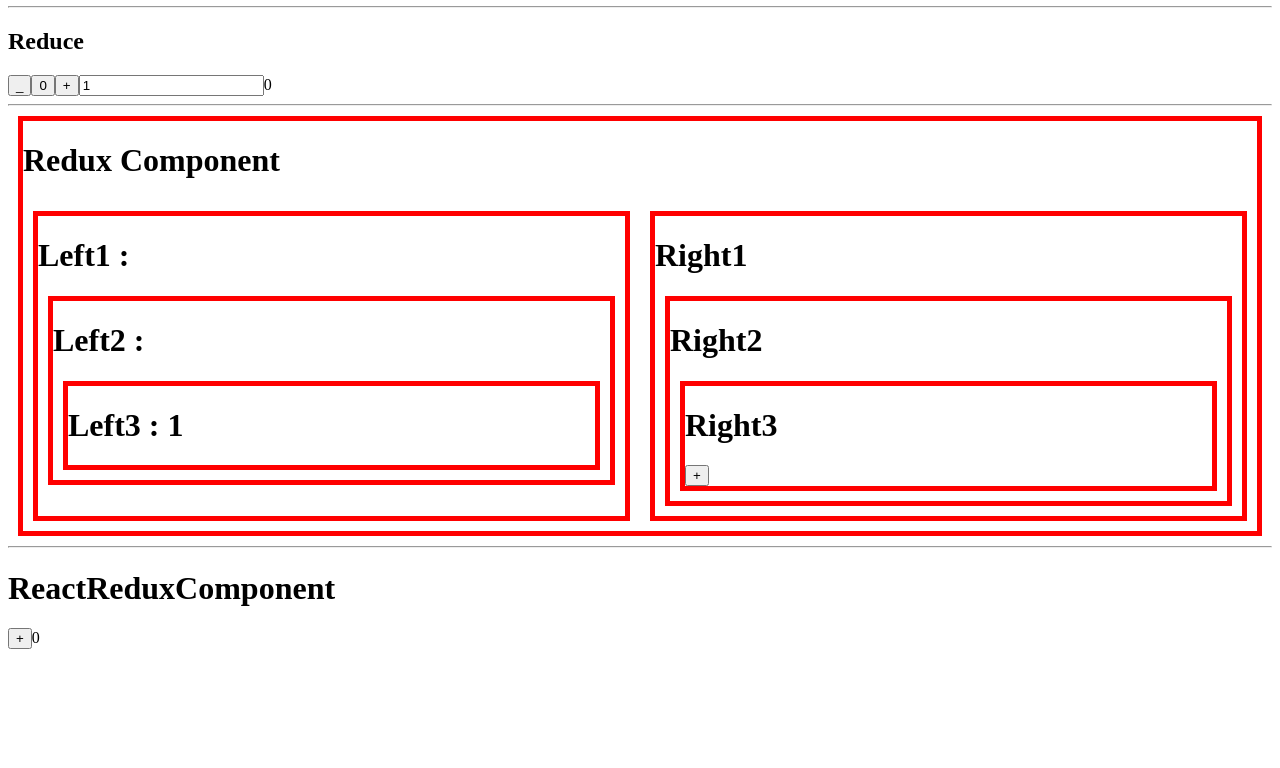
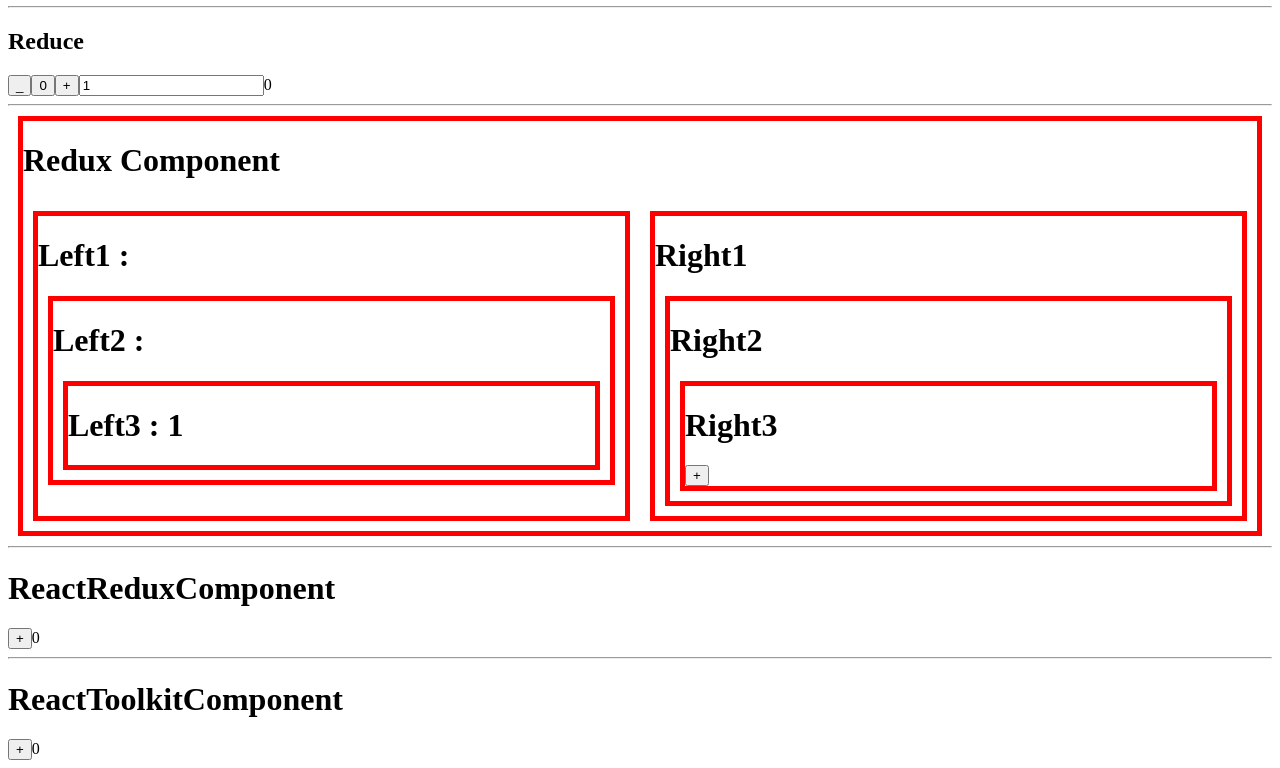
Before and after one commit to DevAnna9408/react-router-app, a React (Create React App) app: page / in a window 1280 px wide. Shown: the part 516-1284 px from the top of the page. Before the commit the page ends 1173 px from the top, so only its background shows below. Built offline with nearby package versions, Linux system fonts and the light colour scheme.

Commit message:
redux 툴킷의 store는 vuex랑 비슷하다.

```diff
--- a/package.json
+++ b/package.json
@@ -3,6 +3,7 @@
   "version": "0.1.0",
   "private": true,
   "dependencies": {
+    "@reduxjs/toolkit": "^1.9.5",
     "@testing-library/jest-dom": "^5.16.5",
     "@testing-library/react": "^13.4.0",
     "@testing-library/user-event": "^13.5.0",
--- a/src/index.js
+++ b/src/index.js
@@ -7,6 +7,7 @@
 import Reduce from "./views/reduce/Reduce";
 import ReduxComponent from "./views/redux/ReduxComponent";
 import ReactReduxComponent from "./views/redux/ReactReduxComponent";
+import ReactToolkitComponent from "./views/redux/ReactToolkitComponent";
 const SimpleButton = styled.button`
     color: white;
     background-color: black;
@@ -145,6 +146,8 @@
             <ReduxComponent />
             <hr />
             <ReactReduxComponent />
+            <hr />
+            <ReactToolkitComponent />
         </div>
     )
 }
--- /dev/null
+++ b/src/store/counterSlice.js
@@ -0,0 +1,23 @@
+import { createSlice } from "@reduxjs/toolkit";
+
+// store에 담을 각각의 기능들
+const counterSlice = createSlice({
+
+    // 기능의 이름
+    name: 'counterSlice',
+
+    // 기능의 초기값, vuex의 state
+    initialState: { value:0 },
+
+    // 기능, 함수명을 작성하고 인자로 state와 action을 받는다. vuex의 actions
+    reducers: {
+        up: (state, action) => {
+            state.value = state.value + action.payload
+        },
+        down: (state, action) => {
+            state.value = state.value - action.step
+        }
+    }
+})
+
+export default counterSlice
--- /dev/null
+++ b/src/store/store.js
@@ -0,0 +1,10 @@
+import {configureStore} from "@reduxjs/toolkit";
+import counterSlice from "./counterSlice";
+
+const store = configureStore({
+    reducer: {
+        counter: counterSlice.reducer
+    }
+})
+
+export default store
--- /dev/null
+++ b/src/views/redux/ReactToolkitComponent.js
@@ -0,0 +1,31 @@
+import React from "react";
+import {createStore} from "redux";
+import {Provider, useDispatch, useSelector} from "react-redux";
+import store from "../../store/store";
+import counterSlice from "../../store/counterSlice";
+
+function Counter() {
+
+    const count = useSelector(state => state.counter.value)
+    const dispatch = useDispatch()
+
+    return (
+        <div>
+            <h1>ReactToolkitComponent</h1>
+            <button onClick={() => {
+                // slice들 중에서 이름이 counterSlice인 slice의 up method를 실행시킨다.
+                dispatch(counterSlice.actions.up(2))
+            }}>+</button>{count}
+        </div>
+    )
+}
+
+export default function ReactToolkitComponent() {
+    return (
+        <div>
+            <Provider store={store}>
+            <Counter />
+            </Provider>
+        </div>
+    )
+}
```
Also changed, not shown: 1 other file (tests, documents, lock files or other folders).
